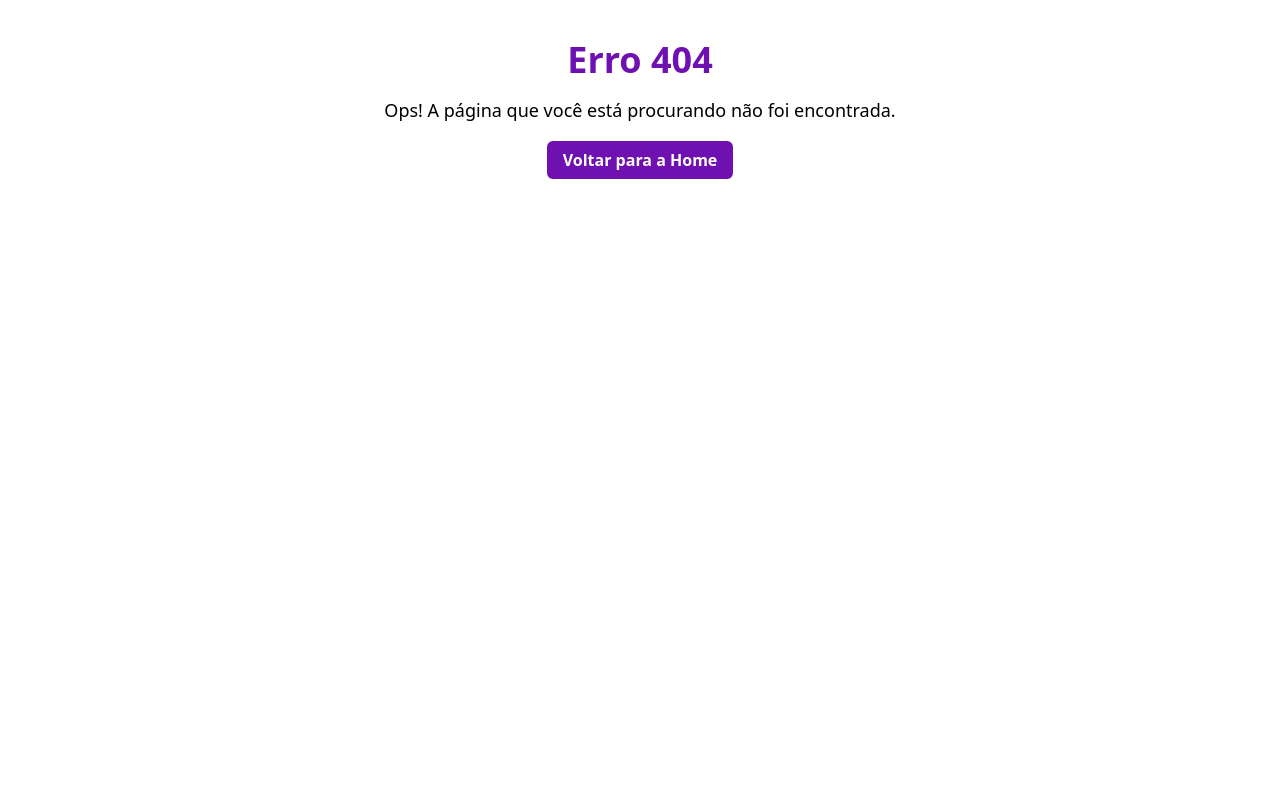
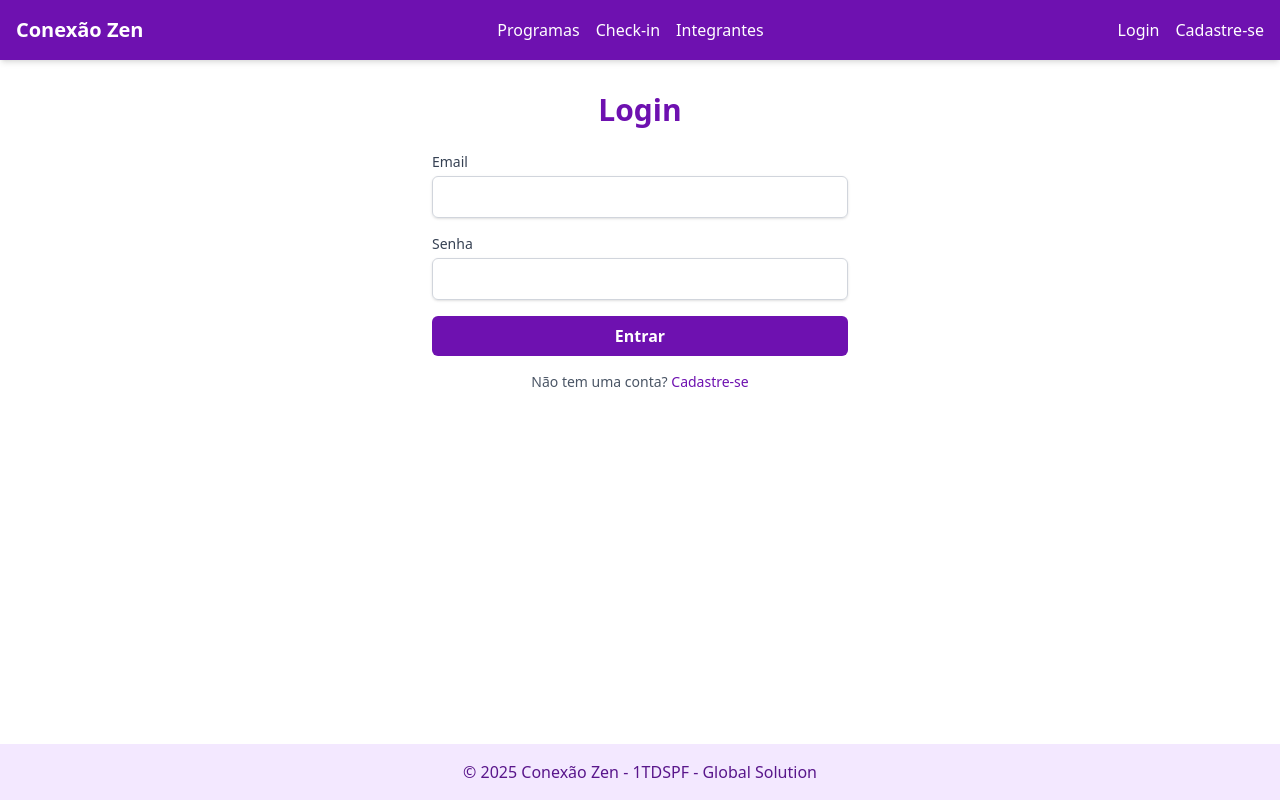
Before and after one commit to EnzoVazz/gs, a React (Vite) app in the folder conexao-zen/: page /login in a window 1280 px wide. Before the commit this address had no page. Built offline with nearby package versions, Linux system fonts and the light colour scheme.

Commit message:
feat: Adicionando página de login e rota no main.tsx

```diff
--- a/conexao-zen/src/main.tsx
+++ b/conexao-zen/src/main.tsx
@@ -1,11 +1,12 @@
 import React from 'react';
 import ReactDOM from 'react-dom/client';
 import App from './App.tsx';
-import './index.css';
+import './globals.css';
 import { createBrowserRouter, RouterProvider } from 'react-router-dom';
 
 import Error from './routes/Error/index.tsx';
 import Cadastro from './routes/Cadastro/index.tsx';
+import Login from './routes/Login/index.tsx';
 
 const router = createBrowserRouter([
   {
@@ -13,7 +14,8 @@ const router = createBrowserRouter([
     element: <App />,
     errorElement: <Error />,
     children: [
-    {path:"/Cadastro", element:<Cadastro/>}
+    {path:"/cadastro", element:<Cadastro/>},
+    {path:"/login", element:<Login/>}
     ]
   }
 ]);
--- /dev/null
+++ b/conexao-zen/src/routes/Login/index.tsx
@@ -0,0 +1,87 @@
+import { useForm } from 'react-hook-form';
+import { useNavigate } from 'react-router-dom';
+import type { LoginForm } from '../../types/login';
+import { Link } from 'react-router-dom';
+
+const API_URL = "https://gs-quarkus.onrender.com";
+
+export default function Login() {
+  const { register, handleSubmit, formState: { errors } } = useForm<LoginForm>();
+  const navigate = useNavigate();
+
+  const onSubmit = async (data: LoginForm) => {
+    try {
+      const payload = {
+        email: data.email,
+        senha: data.senha
+      };
+
+      const response = await fetch(`${API_URL}/funcionario/login`, {
+        method: 'POST',
+        headers: {
+          'Content-Type': 'application/json',
+        },
+        body: JSON.stringify(payload),
+      });
+
+      if (!response.ok) {
+        const errorData = await response.json();
+        throw new Error(errorData.message || 'Email ou senha inválidos.');
+      }
+
+      const funcionarioLogado = await response.json();
+
+      alert(`Bem-vindo, ${funcionarioLogado.nm_funcionario}!`);
+      navigate('/');
+
+    } catch (error: any) {
+      console.error(error);
+      alert(error.message);
+    }
+  };
+
+  return (
+    <div className="max-w-md mx-auto p-4">
+      <h1 className="text-3xl font-bold text-purple-800 mb-6 text-center">
+        Login
+      </h1>
+      <form onSubmit={handleSubmit(onSubmit)} className="space-y-4">
+
+        <div>
+          <label className="block text-sm font-medium text-gray-700">Email</label>
+          <input
+            type="email"
+            {...register('email', { required: 'Email é obrigatório' })}
+            className="mt-1 block w-full px-3 py-2 border border-gray-300 rounded-md shadow-sm focus:outline-none focus:ring-purple-500 focus:border-purple-500"
+          />
+          {errors.email && <small className="text-red-500">{errors.email.message}</small>}
+        </div>
+
+        <div>
+          <label className="block text-sm font-medium text-gray-700">Senha</label>
+          <input
+            type="password"
+            {...register('senha', { required: 'Senha é obrigatória' })}
+            className="mt-1 block w-full px-3 py-2 border border-gray-300 rounded-md shadow-sm focus:outline-none focus:ring-purple-500 focus:border-purple-500"
+          />
+          {errors.senha && <small className="text-red-500">{errors.senha.message}</small>}
+        </div>
+
+        <button
+          type="submit"
+          className="w-full py-2 px-4 bg-purple-800 text-white font-semibold rounded-md hover:bg-purple-900 focus:outline-none focus:ring-2 focus:ring-offset-2 focus:ring-purple-500"
+        >
+          Entrar
+        </button>
+
+        <p className="text-center text-sm text-gray-600">
+          Não tem uma conta?{' '}
+          <Link to="/cadastro" className="font-medium text-purple-800 hover:text-purple-600">
+            Cadastre-se
+          </Link>
+        </p>
+
+      </form>
+    </div>
+  );
+}
--- /dev/null
+++ b/conexao-zen/src/types/login.ts
@@ -0,0 +1,4 @@
+export type LoginForm = {
+  email: string;
+  senha: string;
+};
```
Also changed, not shown: conexao-zen/src/globals.css (renamed from conexao-zen/src/index.css).
